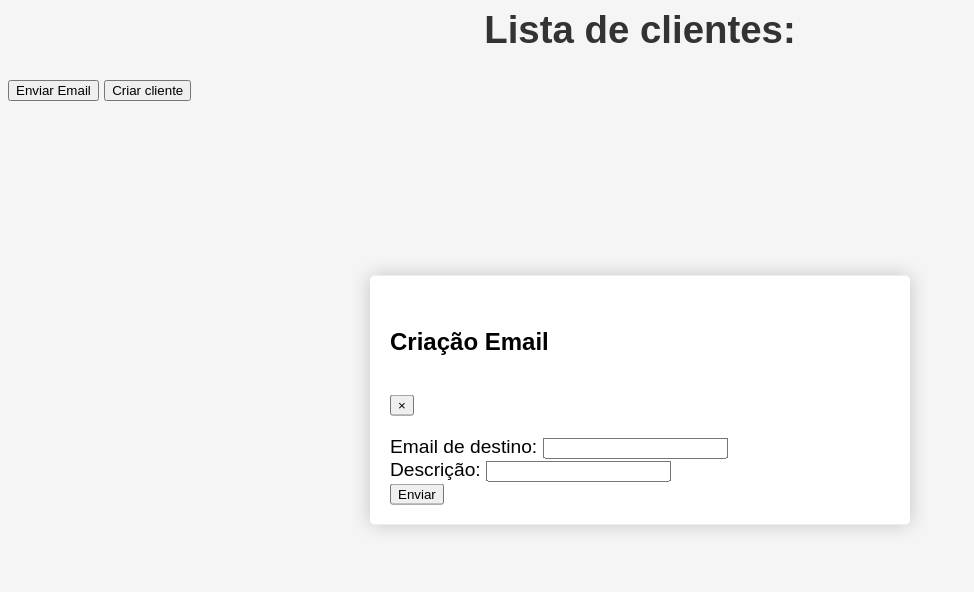
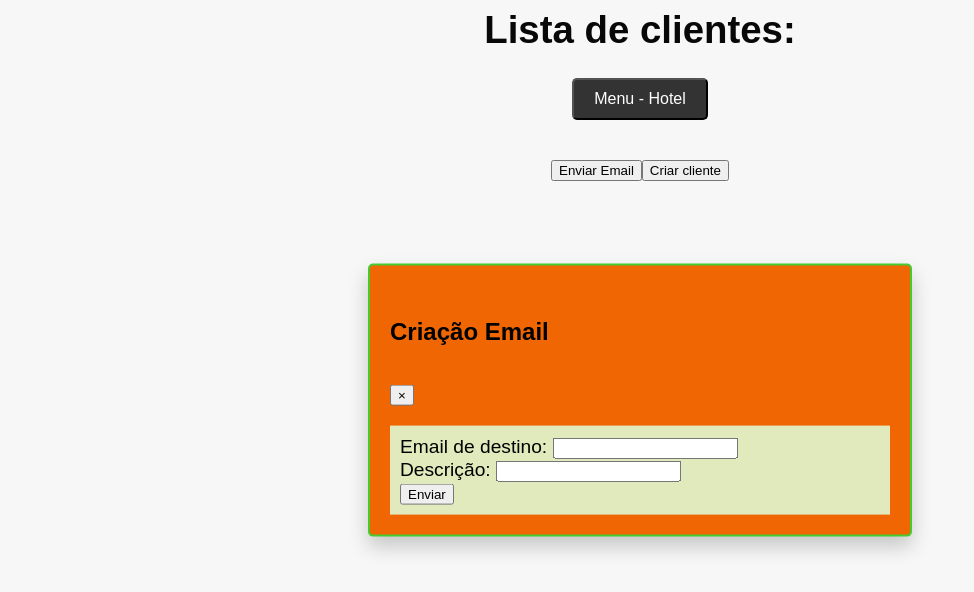
Before and after one commit to LucasAraujoBR/s.d_projeto, a Django app: page /onboard/ in a window 1280 px wide, after a click on "Enviar Email". Shown: the top 592 px of the page, without its empty margins (0-974 px from the left). Run offline with Django 4.2, Linux system fonts and the light colour scheme; data that the repository does not hold is empty; parts of the project's set-up code (start-up, migrations or seed data) failed here and were passed over.

Commit message:
feat: add menu page and fix css

```diff
--- a/backend_django/apps/clients/views.py
+++ b/backend_django/apps/clients/views.py
@@ -1,8 +1,12 @@
 from django.contrib.auth.views import LoginView
-from django.views.generic import ListView
+
+
 class Login(LoginView):
     template_name = 'login.html'
 
 
 class Onboard(LoginView):
     template_name = 'onboard.html'
+
+class Menu(LoginView):
+    template_name = 'menu.html'
--- a/backend_django/sist_dist/urls.py
+++ b/backend_django/sist_dist/urls.py
@@ -20,7 +20,7 @@ from drf_spectacular.views import SpectacularAPIView, SpectacularRedocView, Spec
 from django.conf import settings
 from django.conf.urls.static import static
 
-from apps.clients.views import Login, Onboard
+from apps.clients.views import Login, Onboard, Menu
 app_name = 'backend'
 urlpatterns = [
     path('admin/', admin.site.urls),
@@ -30,5 +30,6 @@ urlpatterns = [
     path('client/', include('apps.clients.api.clients.urls'), name='Clients'),
     path('login/', Login.as_view(), name='Login'),
     path('onboard/', Onboard.as_view(), name='Onboard'),
+    path('menu/', Menu.as_view(), name='Menu'),
 
 ]
--- a/backend_django/templates/onboard.html
+++ b/backend_django/templates/onboard.html
@@ -7,7 +7,9 @@
         body {
             font-family: Arial, sans-serif;
             font-size: 16px;
-            background-color: #f5f5f5;
+            background-color: #f7f7f7;
+            height: 100%;
+            /* definindo altura para o body */
         }
 
         /* Fundo escuro que cobre toda a tela */
@@ -22,7 +24,6 @@
             display: none;
         }
 
-        /* Centraliza o modal na tela */
         .modal {
             position: fixed;
             top: 50%;
@@ -30,43 +31,46 @@
             transform: translate(-50%, -50%);
             width: 500px;
             max-width: 90%;
-            background-color: #fff;
+            background-color: #f06602;
+            border: 2px solid #46cb2e;
             border-radius: 5px;
             padding: 20px;
-            box-shadow: 0px 0px 20px 0px rgba(0, 0, 0, 0.2);
+            box-shadow: 0px 10px 20px rgba(0, 0, 0, 0.2);
             z-index: 10000;
             display: none;
+            transition: opacity 0.3s ease-in-out;
         }
 
-        /* Estilo para o cabeçalho do modal */
         .modal-header {
             font-size: 1.5rem;
             font-weight: bold;
             margin-bottom: 20px;
         }
 
-        /* Estilo para os botões do modal */
+        .modal-body {
+            background-color: #e1eabc;
+            padding: 10px;
+        }
+
         .modal-buttons {
             display: flex;
-            justify-content: flex-end;
+            justify-content: center;
             margin-top: 20px;
         }
 
-        /* Estilo para os botões de ação */
         .modal-buttons button {
             margin-left: 10px;
             padding: 10px 20px;
             border: none;
             border-radius: 5px;
-            background-color: #333;
+            background-color: #46cb2e;
             color: #fff;
             font-size: 1rem;
             cursor: pointer;
         }
 
-        /* Estilo para os botões de ação ao passar o mouse */
         .modal-buttons button:hover {
-            background-color: #555;
+            background-color: #2f8e1c;
         }
 
         h1 {
@@ -82,8 +86,8 @@
         }
 
         li {
-            background-color: #fff;
-            border: 1px solid #ccc;
+            background-color: #61ef95;
+            border: 1px solid #9b1818;
             border-radius: 5px;
             padding: 1em;
             margin: 1em;
@@ -104,10 +108,29 @@
         }
 
         :root {
-            --primary-color: #333;
-            --secondary-color: #fff;
-            --border-color: #ccc;
+            --primary-color: #080808;
+            --secondary-color: #0fa23b;
+            --border-color: #fdfdfd;
         }
+
+        .botao {
+            display: block;
+            align-items: center;
+            padding: 10px 20px;
+            background-color: #333;
+            color: #fff;
+            text-decoration: none;
+            border-radius: 5px;
+            font-size: 1rem;
+            cursor: pointer;
+            text-align: center;
+            margin-bottom: 40px;
+        }
+
+        .botao:hover {
+            background-color: #09ee18;
+        }
+
 
         li {
             background-color: var(--secondary-color);
@@ -144,11 +167,20 @@
 </head>
 
 <body onload="fazerGet()">
+
     <h1>Lista de clientes:</h1>
-
+    <div style="display: flex; align-items: center; justify-content: center;">
+        <button onclick="window.location.href='http://localhost:8000/menu/'" class="botao">Menu - Hotel</button>
+    </div>
+    <div style="display: flex; align-items: center; justify-content: center;">
     <button type="button" class="btn btn-primary" data-toggle="modal" data-target="#myModal">
         Enviar Email
     </button>
+    <button type="button" class="btn2 btn-primary" data-toggle="modal" data-target="#myModal2">
+        Criar cliente
+    </button>
+
+</div>
     <div class="modal fade" id="myModal" tabindex="-1" role="dialog" aria-labelledby="myModalLabel">
         <div class="modal-dialog" role="document">
             <div class="modal-content">
@@ -177,9 +209,6 @@
         </div>
     </div>
 
-    <button type="button" class="btn2 btn-primary" data-toggle="modal" data-target="#myModal2">
-        Criar cliente
-    </button>
 
     <div class="modal fade" id="myModal2" tabindex="-1" role="dialog" aria-labelledby="myModalLabel">
         <div class="modal-dialog" role="document">
@@ -224,13 +253,15 @@
         var span = document.querySelector('.close'); // seleciona o botão "X" do modal
         var span2 = document.querySelector('.close2'); // seleciona o botão "X" do modal
 
-       // const urlParams = new URLSearchParams(window.location.search);
+        // const urlParams = new URLSearchParams(window.location.search);
 
         //const userData = JSON.parse(decodeURIComponent(urlParams.get('user_data')));
 
         //const encodeUserData = encodeURIComponent(userData);
 
-        // quando o usuário clica no botão, abre o modal
+
+
+
         myBtn.onclick = function () {
             myModal.style.display = "block";
         }
@@ -290,7 +321,7 @@
                         throw new Error('Não foi possível criar cliente.');
                     } else {
 
-                        window.location.href = 'http://localhost:8000/onboard/'    //?user_data=' //+ encodeUserData;
+                        window.location.href = 'http://localhost:8000/onboard/' //?user_data=' //+ encodeUserData;
                         return response.json();
                     }
                 })
@@ -301,6 +332,7 @@
                     //alert('Erro ao efetuar o login. Verifique suas credenciais e tente novamente.');
                 });
         }
+
         function sendEmail(event) {
             event.preventDefault();
 
@@ -328,7 +360,7 @@
                         throw new Error('Não foi possível criar cliente.');
                     } else {
 
-                        window.location.href = 'http://localhost:8000/onboard/'    //?user_data=' //+ encodeUserData;
+                        window.location.href = 'http://localhost:8000/onboard/' //?user_data=' //+ encodeUserData;
                         return response.json();
                     }
                 })
@@ -348,24 +380,12 @@
                     var listaItens = JSON.parse(this.responseText);
                     var ul = document.getElementById('lista-itens');
 
-                    for (var i = 0; i < listaItens.data.length; i++) {
-                        var obj = listaItens.data[i];
+                    for (var i = 0; i < listaItens.length; i++) {
+                        var obj = listaItens[i];
                         var li = document.createElement('li');
-                        var h2 = document.createElement('h2');
-                        var p1 = document.createElement('p');
-                        var p2 = document.createElement('p');
-                        var p3 = document.createElement('p');
-                        var p4 = document.createElement('p');
-                        h2.textContent = obj.name;
-                        p1.textContent = 'ID: ' + obj.id;
-                        p2.textContent = 'Email: ' + obj.email;
-                        p3.textContent = 'Tier: ' + obj.tier;
-                        p4.textContent = 'Created at: ' + obj.created_at;
-                        li.appendChild(h2);
-                        li.appendChild(p1);
-                        li.appendChild(p2);
-                        li.appendChild(p3);
-                        li.appendChild(p4);
+                        var p = document.createElement('p');
+                        p.textContent = 'Email: ' + obj.email;
+                        li.appendChild(p);
                         ul.appendChild(li);
                     }
                 }
```
Also changed, not shown: backend_django/templates/login.html (+25 -14 lines), backend_django/templates/menu.html (added, +75 -0 lines), backend_django/templates/backgroud.jpg (added).
